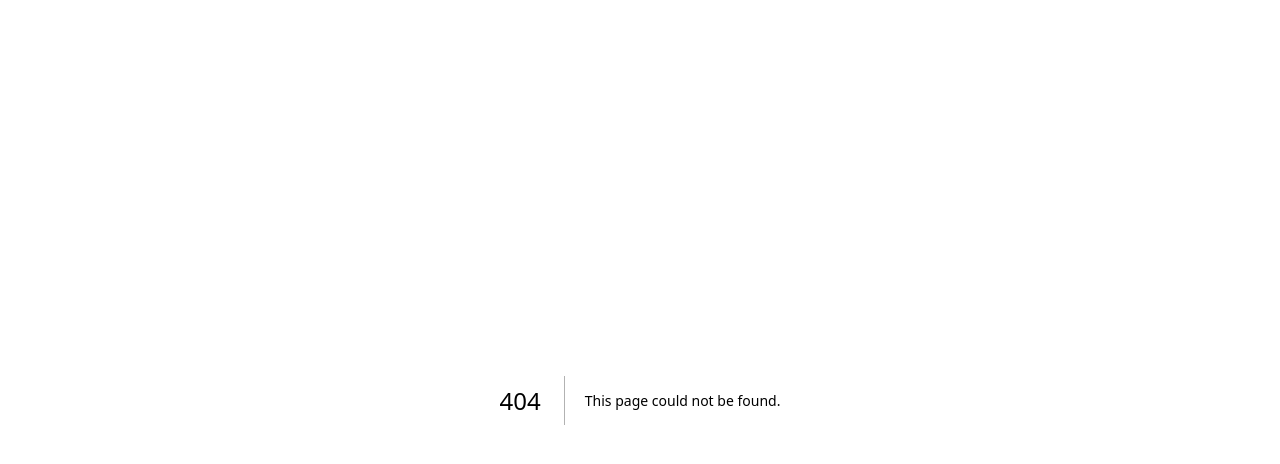
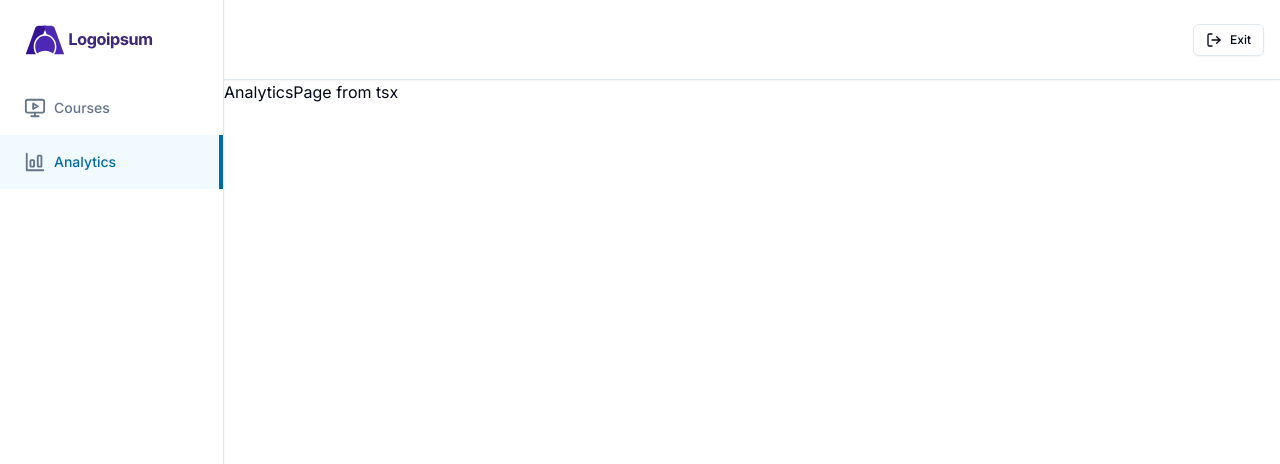
Before and after one commit to glenmiracle18/lms, a Next.js app: page /teacher/analytics in a window 1280 px wide. Before the commit this address had no page. Shown: the top 464 px of the page. Built offline with nearby package versions, Linux system fonts and the light colour scheme.

Commit message:
build: teacher and student mode rebuild

```diff
--- /dev/null
+++ b/app/(dashboard)/(routes)/teacher/analytics/page.tsx
@@ -0,0 +1,9 @@
+import React from 'react'
+
+const AnalyticsPage = () => {
+    return (
+        <div>AnalyticsPage from tsx</div>
+    )
+}
+
+export default AnalyticsPage
--- /dev/null
+++ b/app/(dashboard)/(routes)/teacher/chapter/page.tsx
@@ -0,0 +1,9 @@
+import React from 'react'
+
+const Chapter = () => {
+    return (
+        <div>Chapter from jsx component</div>
+    )
+}
+
+export default Chapter
--- /dev/null
+++ b/app/(dashboard)/(routes)/teacher/courses/page.tsx
@@ -0,0 +1,9 @@
+import React from 'react'
+
+const TeacherRoute = () => {
+    return (
+        <div>TeacherRoute from tsx component</div>
+    )
+}
+
+export default TeacherRoute
--- a/app/(dashboard)/_components/SideBarRoutes.tsx
+++ b/app/(dashboard)/_components/SideBarRoutes.tsx
@@ -1,8 +1,10 @@
 "use client"
 import React from 'react'
 import SideBarItem from './SideBarItem';
-import { Layout, Compass, Medal, Users, Flame } from 'lucide-react';
+import { Layout, Compass, Medal, Users, Flame, BarChartBig, MonitorPlay } from 'lucide-react';
+import { usePathname, useRouter } from 'next/navigation';
 
+// the student/guest route params
 const guestRoutes = [
     {
         icon: Layout,
@@ -31,8 +33,30 @@ const guestRoutes = [
     }
 ]
 
+// teacher/tutor route params
+const teacherRoute = [
+    {
+        icon: MonitorPlay,
+        label: "Courses",
+        href: "/teacher/courses",
+    },
+    {
+        icon: BarChartBig,
+        label: "Analytics",
+        href: "/teacher/analytics",
+    },
+]
+
 const SideBarRoutes = () => {
-    const routes = guestRoutes;
+
+    const pathname = usePathname()
+    const router = useRouter();
+
+    // checking for teacher state
+    const isTeacherPage = pathname.includes('/teacher');
+
+    const routes = isTeacherPage ? teacherRoute : guestRoutes;
+
     return (
         <div className='flex flex-col w-full'>
             {
--- a/components/navbar_routes.tsx
+++ b/components/navbar_routes.tsx
@@ -8,7 +8,6 @@ import  Link  from 'next/link'
 
 const NavbarRoutes = () => {
     const pathname = usePathname();
-    const router = useRouter();
 
     // verification for teacher / player (course) mode
     const isTeacherPage = pathname?.startsWith('/teacher')
@@ -19,15 +18,17 @@ const NavbarRoutes = () => {
             {
                 isTeacherPage || isPlayerPage ?
                 (
-                    <Button>
-                        <LogOut className='h-4 w-4 mr-2' />
-                        Exit
-                    </Button>
+                    <Link href="/">
+                        <Button size='sm' variant='outline'>
+                            <LogOut className='h-4 w-4 mr-2' />
+                            Exit
+                        </Button>
+                    </Link>
                 )
                 :
                 (
                     <Link href="/teacher/courses">
-                        <Button>
+                        <Button size='sm' variant='outline'>
                             Teacher Mode
                         </Button>
                     </Link>
```
